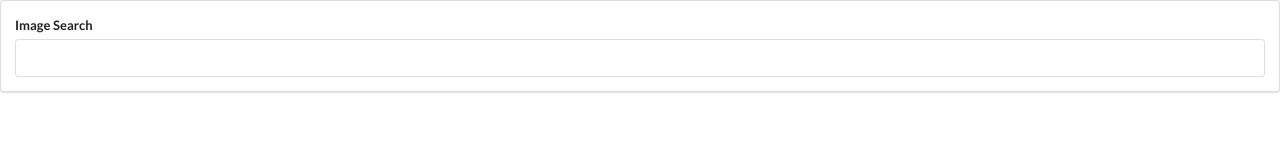
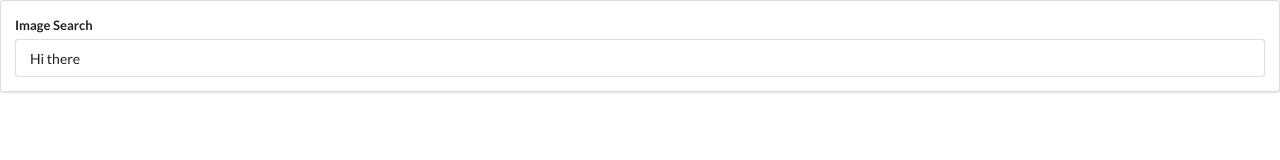
Before and after one commit to LenChang/Modern-React-with-Redux_pics, a React (Create React App) app: page / in a window 1280 px wide. Shown: the top 160 px of the page. Built offline with nearby package versions, Linux system fonts and the light colour scheme.

Commit message:
Modern React with Redux - 84. More on Controlled Elements

```diff
--- a/src/components/SearchBar.js
+++ b/src/components/SearchBar.js
@@ -1,6 +1,8 @@
 import React from "react";
 
 class SearchBar extends React.Component {
+  state = { term: "Hi there" };
+
   // onInputChange(event) {
   //   console.log(event.target.value);
   // }
@@ -18,7 +20,11 @@ class SearchBar extends React.Component {
             <input
               type="text"
               // onClick={this.onInputClick}
-              onChange={(e) => console.log(e.target.value)}
+              value={this.state.term}
+              onChange={
+                (e) => this.setState({ term: e.target.value })
+                // this.setState({ term: e.target.value.toUpperCase() }) // It's a example for controlled comp. which you can do
+              }
             ></input>
           </div>
         </form>
```
